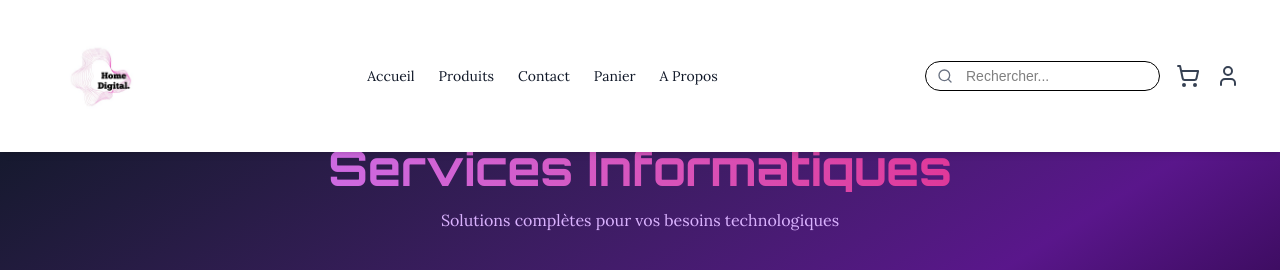
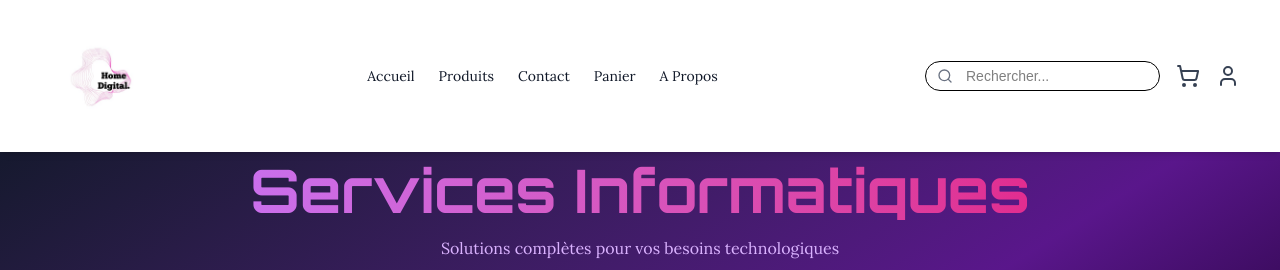
Before and after one commit to benjaminassah328-lgtm/home-digital, a Next.js app: page /ServiceInformatique in a window 1280 px wide. Shown: the top 270 px of the page. Built offline with nearby package versions, Linux system fonts and the light colour scheme; no server answers; the database is empty.

Commit message:
modified:   components/ServiceInformatique/Hero.tsx

```diff
--- a/components/ServiceInformatique/Hero.tsx
+++ b/components/ServiceInformatique/Hero.tsx
@@ -9,7 +9,7 @@
       initial={{ opacity: 0, y: -40 }}
       animate={{ opacity: 1, y: 0 }}
     >
-      <h1 className="text-5xl font-bold bg-linear-to-r from-purple-400 to-pink-600 bg-clip-text text-transparent mb-4 font-orbitron">
+      <h1 className="text-5xl font-bold bg-linear-to-r from-purple-400 to-pink-600 bg-clip-text text-transparent mb-4 font-orbitron m-4 sm:text-6xl">
         Services Informatiques
       </h1>
       <p className="text-purple-300 font-lora">
```
